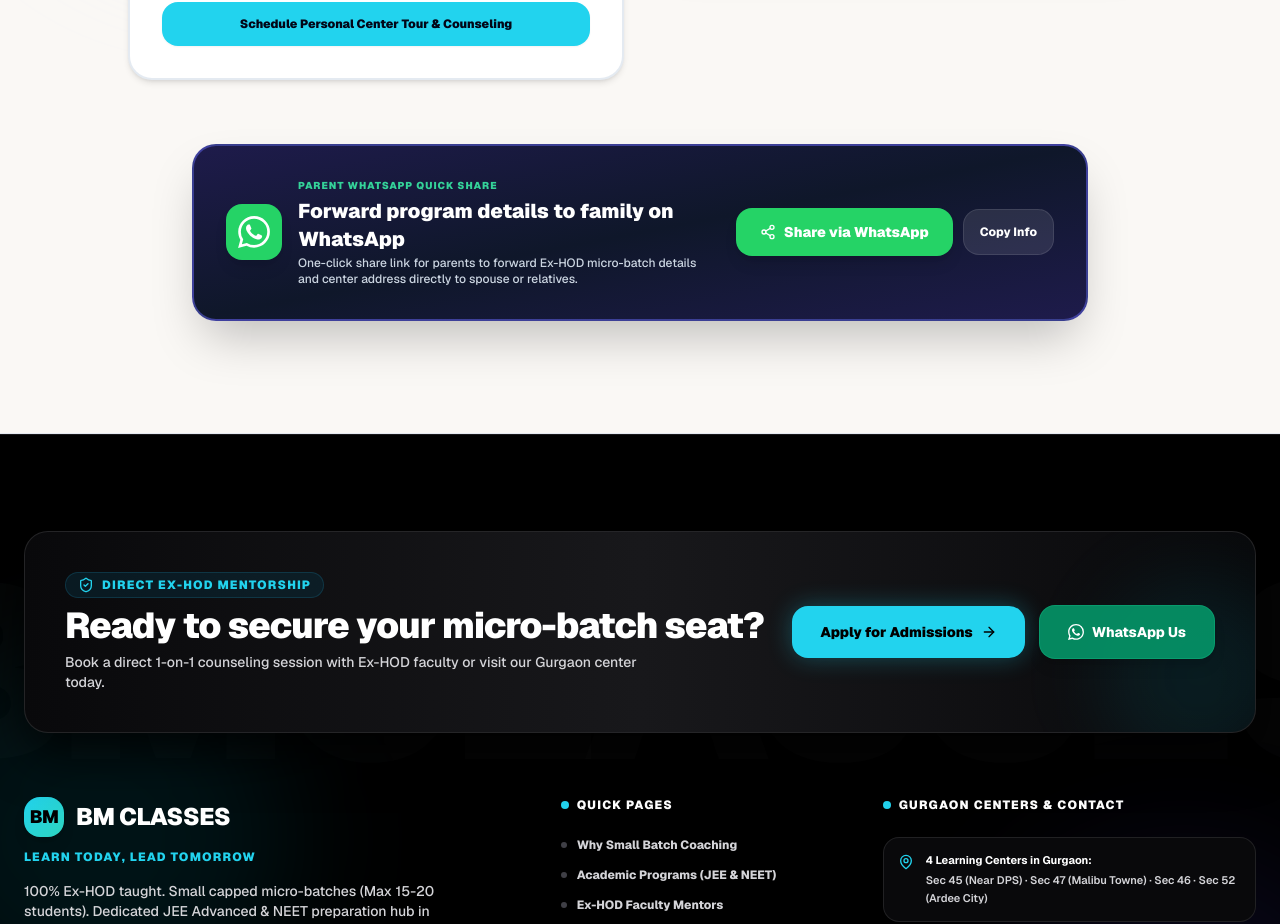
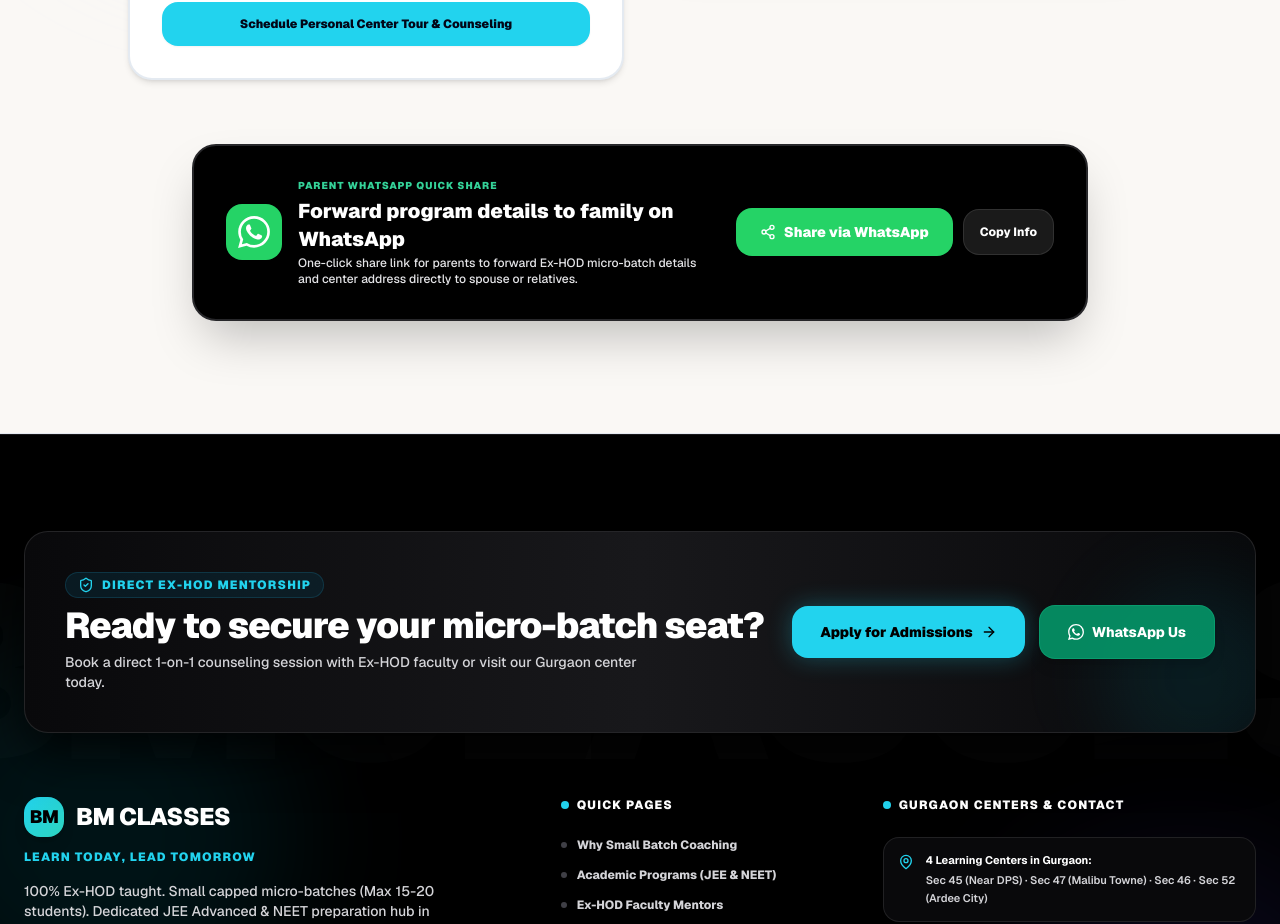
Before and after one commit to Robin1-23/Bm-Classes, a Next.js app: page /blog in a window 1280 px wide. Shown: the part 2011-2935 px from the top of the page. Built offline with nearby package versions, Linux system fonts and the light colour scheme; no server answers; a web font is replaced by a local one.

Commit message:
Update PARENT WHATSAPP QUICK SHARE card to darkblack background with pure white text

```diff
--- a/components/CenterLocationSection.jsx
+++ b/components/CenterLocationSection.jsx
@@ -191,7 +191,7 @@
 
         {/* FEATURE 5: ONE-CLICK PARENT WHATSAPP BROCHURE SHARE CARD */}
         <ScrollReveal delay={300} direction="up">
-          <div className="max-w-4xl mx-auto bg-gradient-to-br from-indigo-950 via-slate-900 to-indigo-950 border-2 border-indigo-500/50 text-white rounded-3xl p-6 sm:p-8 flex flex-col sm:flex-row items-center justify-between gap-6 shadow-2xl relative overflow-hidden">
+          <div className="max-w-4xl mx-auto bg-black border-2 border-zinc-800 text-white rounded-3xl p-6 sm:p-8 flex flex-col sm:flex-row items-center justify-between gap-6 shadow-2xl relative overflow-hidden">
 
             <div className="flex items-center gap-4">
               <div className="w-14 h-14 rounded-2xl bg-[#25D366] text-white flex items-center justify-center shrink-0 shadow-lg">
@@ -205,7 +205,7 @@
                 <h4 className="font-heading font-black text-lg sm:text-xl text-white">
                   Forward program details to family on WhatsApp
                 </h4>
-                <p className="text-slate-300 text-xs mt-0.5 font-medium max-w-md">
+                <p className="text-zinc-200 text-xs mt-0.5 font-medium max-w-md">
                   One-click share link for parents to forward Ex-HOD micro-batch details and center address directly to spouse or relatives.
                 </p>
               </div>
```
